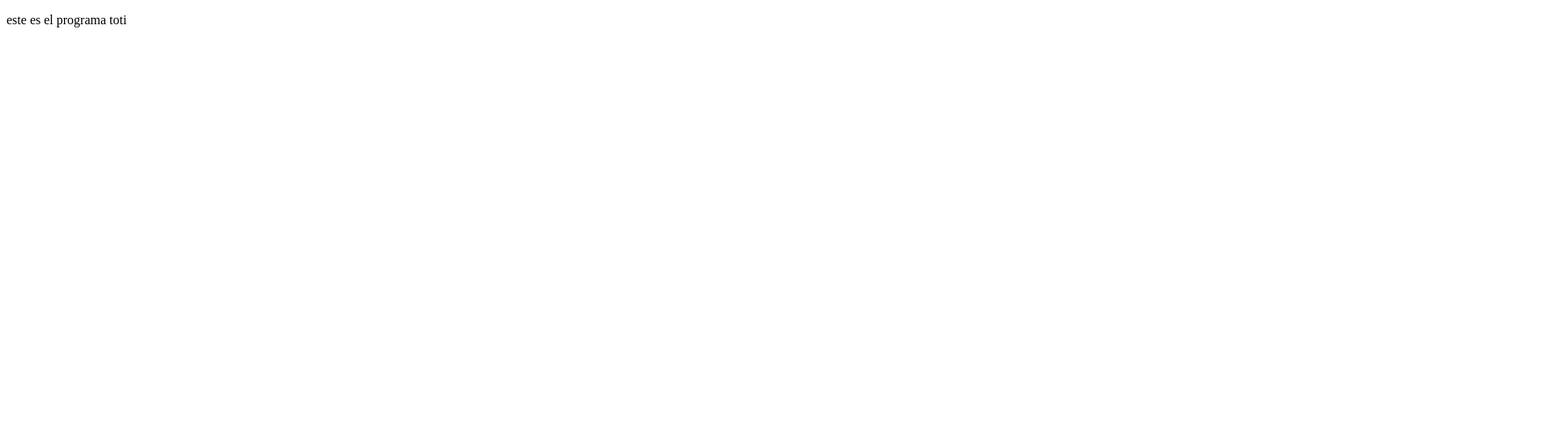
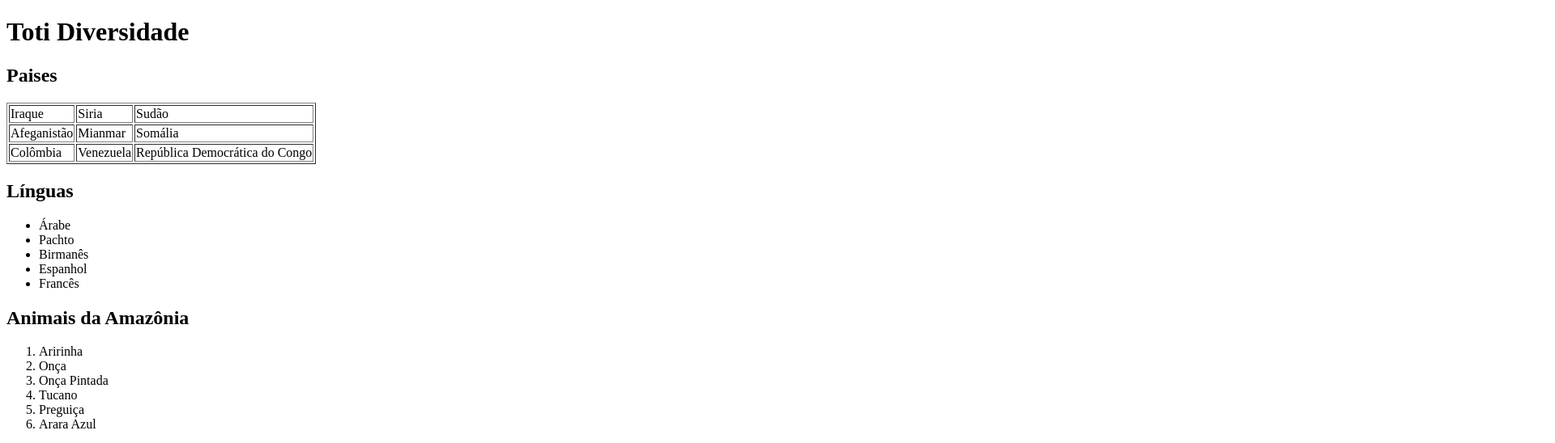
Before and after one commit to danitass/git_toti, a plain HTML site: page index.html in a window 1280 px wide. Shown: the top 548 px of the page at 81% size, 1920 px wide, since content can reach past the window. Drawn offline with Linux system fonts and the light colour scheme.

Commit message:
pratica html

```diff
--- a/index.html
+++ b/index.html
@@ -6,6 +6,72 @@
     <title>Document</title>
 </head>
 <body>
-    <p> este es el programa toti </p>
+    <h1>Toti Diversidade</h1>
+    <table border="1">
+        <h2>Paises</h2>
+        <tbody>
+        <tr>
+            <td>Iraque</td>
+            <td>Siria</td>
+            <td>Sudão</td>
+        </tr>
+        <tr>
+            <td>Afeganistão</td>
+            <td>Mianmar</td>
+            <td>Somália</td>
+        </tr>
+        <tr>
+            <td>Colômbia</td>
+            <td>Venezuela</td>
+            <td>República Democrática do Congo </td>
+        </tr>
+    </table>
+
+        <h2>Línguas</h2>
+        <ul>
+        <li>Árabe</li>
+        <li>Pachto</li>
+        <li>Birmanês</li>
+        <li>Espanhol</li>
+        <li>Francês</li>
+        </ul>
+
+        <h2>Animais da Amazônia</h2>
+    <ol>
+        <li>Aririnha</li>
+        <li>Onça</li>
+        <li>Onça Pintada</li>
+        <li>Tucano</li>
+        <li>Preguiça</li>
+        <li>Arara Azul </li>
+    </ol>
+
+
+    <a href="https://totidiversidade.com.br/assets/static/diversidade-na-tecnologia.20cf8e9.4bb221a1723f08d4d32f8ddfd2e425a2.jpg">
+        <img src="./diversidade-na-tecnologia.20cf8e9.4bb221a1723f08d4d32f8ddfd2e425a2.jpeg" alt="Descrição da imagem">
+    </a>
+
+
+    <div id="formulario">
+        <form>
+            <label for="Nome">Nome:</label>
+            <input
+            type="text"
+            value="nome"
+            placeholder="Digite seu nome"/>
+        </br>
+
+
+            <label for="Email">Email:</label>
+            <input
+            type="text"
+            id="email"
+            placeholder= "insira seu email"
+            required/>
+    </form>
+    </div>
 </body>
+<footer>
+    <a href="#topo">Voltar ao topo</a>
+</footer>
 </html>
```
Also changed, not shown: Tarefa 1 html/Screen Shot 2023-10-24 at 20.36.07.png (added), diversidade-na-tecnologia.20cf8e9.4bb221a1723f08d4d32f8ddfd2e425a2.jpeg (added), 1 other file.
